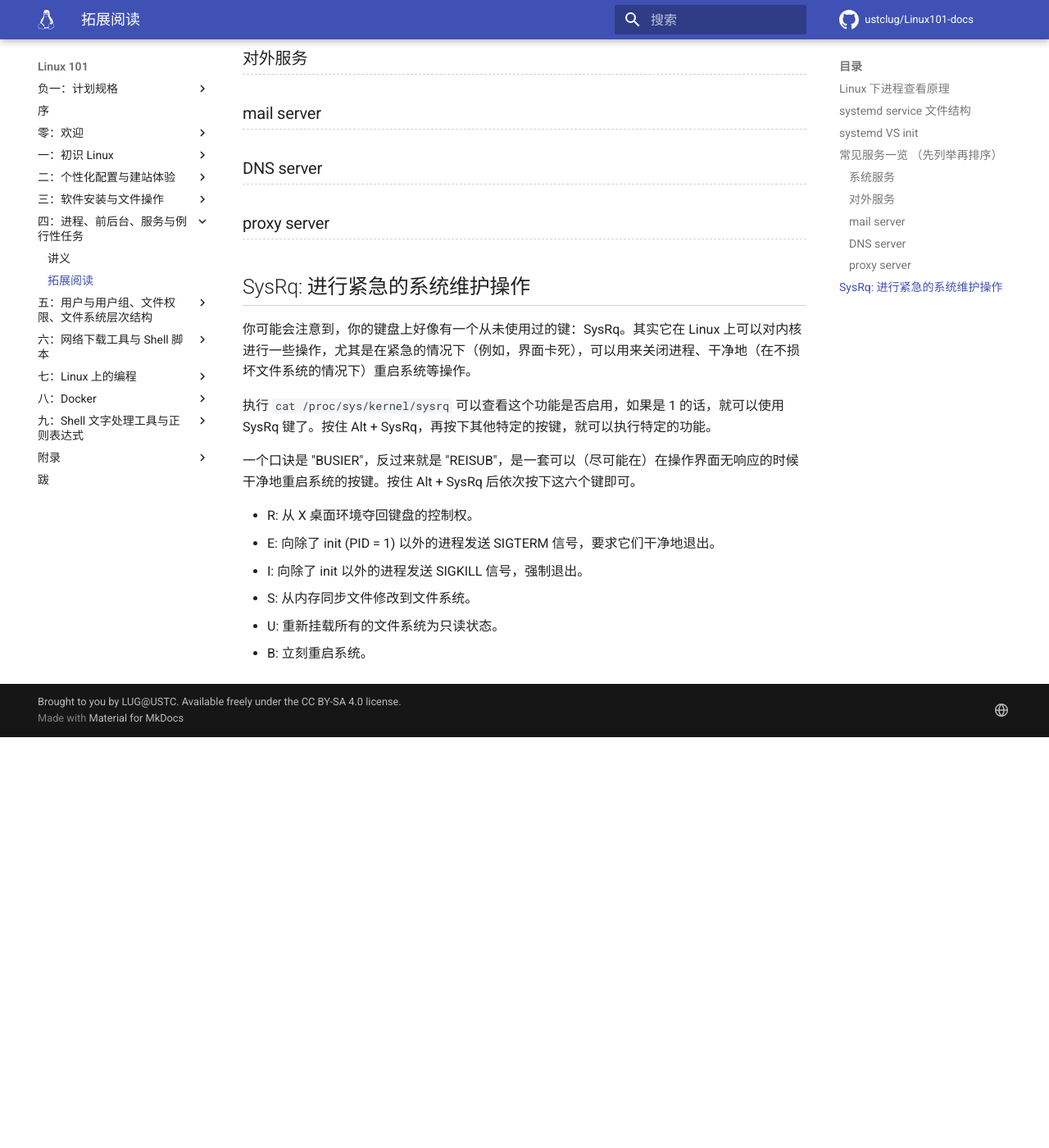
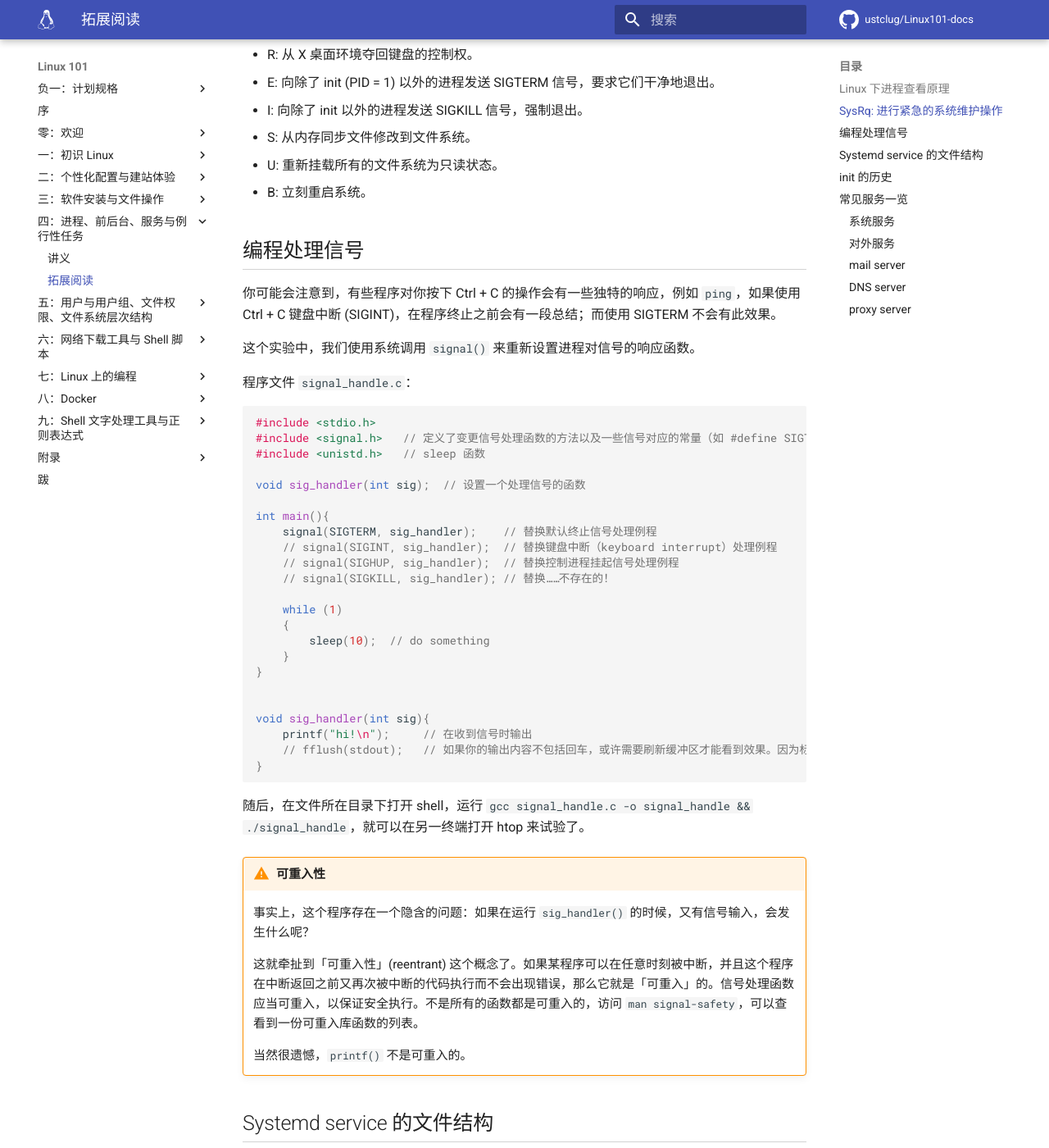
Before and after one commit to ustclug/Linux101-docs, an MkDocs documentation site: the page built from docs/Ch04/supplement.md, in a window 1280 px wide and 1400 px high, scrolled down 1774 px. Shown: the whole window at 82% size. Built offline with MkDocs 1.6.1 and Material for MkDocs 9.7.7, drawn with Linux system fonts in a browser that asks for light colours; comment, search, counter and statistics services are not loaded; before the commit the page ends 2673 px from its top, so only the background shows below that; some of the changed text lies outside the part shown.

Commit message:
Ch04: small fixes

````diff
--- a/docs/Ch04/index.md
+++ b/docs/Ch04/index.md
@@ -371,42 +371,6 @@ xkill
 
     （SIGTSTP、SIGSTOP 也是一样的道理，前者可以由用户按 Ctrl+Z 产生，程序可以见到，后者程序由操作系统强制挂起，无法被程序抗拒。）
 
-
-??? example "额外内容"
-    那么问题来了，如何才能创造一个向上面一样流氓的进程呢？
-
-    这个实验中，我们使用系统调用 signal 来重新设置该进程对信号的响应函数。一些程序如 `ping`，便利用了该机制：如果使用 Ctrl + C 键盘中断（SIGINT），在程序终止之前会有一段总结；而使用 SIGTERM 不会有此效果。
-
-    打开任何一个文本编辑器（或者之前安装的 VSCode），将以下内容复制粘贴进去，命名文件为 `signal_handle.c`：
-
-    ```c
-    #include<stdio.h>
-    #include<signal.h>   //定义了变更信号处理函数的方法以及一些信号对应的常量（如 define SIGTERM 15）
-    #include<unistd.h>   //sleep 函数位置
-
-    void sig_handler(int sig);  //设置一个处理信号的函数
-
-    int main(){
-        signal(SIGTERM, sig_handler);   //替换默认终止信号处理例程
-        //signal(SIGINT, sig_handler);  //以下内容可随意尝试：//替换键盘中断（keyboard interrupt）处理例程
-        //signal(SIGHUP, sig_handler);                      //替换控制进程挂起信号处理例程
-        //signal(SIGKILL, sig_handler);                     //替换……不存在的！
-
-        while (1)
-        {
-            sleep(10);  // do something
-        }
-    }
-
-
-    void sig_handler(int sig){
-        printf("hi!\n");  // 皮一下
-        //fflush(stdout);   //如果你的输出内容不包括回车，或许需要刷新缓冲区才能看到效果。
-    }
-    ```
-
-    随后，在文件所在目录下打开 shell，运行 `gcc signal_handle.c -o signal_handle && chmod +x signal_handle && ./signal_handle` 三连，就可以在另一终端打开 htop 查看成果了。
-
 不过，我们的程序去哪了？别急，按 F3 或者 `/`，都可以实现搜索。（`/` 是许多界面如 vim、man、aptitude 的默认搜索键）
 
 !!! question "思考"
@@ -661,7 +625,7 @@ tmux 做了什么呢？它把在上面运行的所有 shell 托管在一个单
 
 ### 例行性任务 {#cron}
 
-所谓例行性任务，是指基于时间的一次或多次周期性定时任务。在 Linux 中，实现定时任务工作的程序主要有 at 和 crontab，它们无一例外都做为系统服务存在。
+所谓例行性任务，是指基于时间的一次或多次周期性定时任务。在 Linux 中，实现定时任务工作的程序主要有 at 和 crontab，它们无一例外都作为系统服务存在。
 
 #### at 命令 {#at}
 
@@ -697,7 +661,7 @@ $ at now + 1min
 job 3 at Sat Apr 18 16:16:00 2020   # 任务编号与任务开始时间
 ```
 
-等了一分钟后……为什么没有打印出字符串呢？其实是因为 at 默认将 stdout 和 stderr 的内容以邮件形式发送给用户。使用编辑器查看 `/var/mail/$USER` 就可以看到输出了。（但这里很有可能发送不到，因为需要本地安装 mail 相关的服务。）
+等了一分钟后……为什么没有打印出字符串呢？其实是因为 at 默认将标准输出 (stdout) 和标准错误 (stderr) 的内容以邮件形式发送给用户。使用编辑器查看 `/var/mail/$USER` 就可以看到输出了。（但这里很有可能发送不到，因为需要本地安装 mail 相关的服务。）
 
 设置完任务之后，我们需要管理任务，极为自然的想法是用 `at -l` 列出任务，`at -r 编号` 删除任务，不过它们分别是 atq 和 atrm 命令的别名。
 
@@ -709,9 +673,9 @@ cron 命令负责周期性的任务设置，与 at 略有不同的是，cron 的
 
 ```text
 $ crontab --help
-crontab: invalid option -- '-'  # 出现这两行字很正常，许多命令（如ssh）没有专用的 help
-crontab: usage error: unrecognized option  # 选项 ，这里只是寻求简要帮助的一种尝试
-usage:  crontab [-u user] file                   # manpage “应用相关”信息密度是真的低
+crontab: invalid option -- '-'  # 出现这两行字很正常，许多命令（如 ssh）没有专用的 help
+crontab: usage error: unrecognized option  # 输入「错误」的选项时，便会出现简单的使用说明。
+usage:  crontab [-u user] file
         crontab [ -u user ] [ -i ] { -e | -l | -r }
                 (default operation is replace, per 1003.2)
         -e      (edit user's crontab)
@@ -720,7 +684,7 @@ usage:  crontab [-u user] file                   # manpage “应用相关”信
         -i      (prompt before deleting user's crontab)
 ```
 
-可以看到基本命令即对指定用户的例行任务进行显示、编辑、删除。如果任何参数都不添加运行 crontab，将从 stdin 读入设置内容，并覆盖之前的配置。所以如果想以后在现有配置基础上添加，应当在家目录中创建专用文件存储，或者使用 `crontab -e` 来对本用户任务进行编辑。
+可以看到基本命令即对指定用户的例行任务进行显示、编辑、删除。如果任何参数都不添加运行 crontab，将从标准输入 (stdin) 读入设置内容，并覆盖之前的配置。所以如果想以后在现有配置基础上添加，应当在家目录中创建专用文件存储，或者使用 `crontab -e` 来对本用户任务进行编辑。
 
 crontab 的配置格式很简单，对于配置文件的每一行，前半段为时间，后半段为 shell 执行命令。其中前半段的时间配置格式为：
 
@@ -740,20 +704,10 @@ crontab 的配置格式很简单，对于配置文件的每一行，前半段为
 
 ![crontab](images/crontab.gif)
 
-另外，systemd 的 .timer 单元也可以实现定时任务，配置文件的格式与上面的 .service 文件一致，具体可以参考[Systemd 定时器教程](http://www.ruanyifeng.com/blog/2018/03/systemd-timer.html#N101C4)进行配置。
+另外，systemd 的 .timer 单元也可以实现定时任务，配置文件的格式与上面的 .service 文件一致，具体可以参考 [Systemd 定时器教程](http://www.ruanyifeng.com/blog/2018/03/systemd-timer.html#N101C4)进行配置。
 
 ## 其他资料 {#extra-resources}
 
-[解密 TTY —— 李秋豪的博客](https://www.cnblogs.com/liqiuhao/p/9031803.html)
+*The TTY demystified*: [原文](http://www.linusakesson.net/programming/tty/) [中文翻译](https://www.cnblogs.com/liqiuhao/p/9031803.html)
 
 :   本文从 tty 设备说起，顺带涵盖了本章上半部分内容，熟悉基础再看此文，定有收获。（系统功能的设计与最初所使用的硬件总是分不开的，了解硬件就是了解机制。）
-
-[Linux 内核的 GitHub 源码仓库](https://github.com/torvalds/Linux)
-
-:   操作系统的许多特性不是由讲解人或者教科书决定的，如果内心中对操作系统的某些细节有难解的疑惑，不妨从源码中分析得到答案：
-
-    ```shell
-    git clone https://github.com/torvalds/Linux   # 下载源代码到本地
-    ```
-
-    <del>其实直接线上访问就可以，并不是一定要克隆一份呢</del>
--- a/docs/Ch04/supplement.md
+++ b/docs/Ch04/supplement.md
@@ -57,22 +57,6 @@ NSpgid:	1
 
 也许第一个文件不是那么好看，但第二个文件就很直白了。至此可以得出结论，根目录下 `/proc` 文件夹储存进程信息，而 htop 等命令通过对该文件夹下的文件进行自动读取来监视进程。实际上，`/proc` 是一个虚拟的文件系统，存在于内存中，反映着系统的运行状态。
 
-## systemd service 文件结构
-
-## systemd VS init
-
-## 常见服务一览 （先列举再排序）
-
-### 系统服务
-
-### 对外服务
-
-### mail server
-
-### DNS server
-
-### proxy server
-
 
 <!-- - 内核文件为什么以 **vmlinuz-版本号** 命名？
 
@@ -96,3 +80,62 @@ NSpgid:	1
 - S: 从内存同步文件修改到文件系统。
 - U: 重新挂载所有的文件系统为只读状态。
 - B: 立刻重启系统。
+
+## 编程处理信号 {#signal-programming}
+
+你可能会注意到，有些程序对你按下 Ctrl + C 的操作会有一些独特的响应，例如 `ping`，如果使用 Ctrl + C 键盘中断 (SIGINT)，在程序终止之前会有一段总结；而使用 SIGTERM 不会有此效果。
+
+这个实验中，我们使用系统调用 `signal()` 来重新设置进程对信号的响应函数。
+
+程序文件 `signal_handle.c`：
+
+```c
+#include <stdio.h>
+#include <signal.h>   // 定义了变更信号处理函数的方法以及一些信号对应的常量（如 #define SIGTERM 15）
+#include <unistd.h>   // sleep 函数
+
+void sig_handler(int sig);  // 设置一个处理信号的函数
+
+int main(){
+    signal(SIGTERM, sig_handler);    // 替换默认终止信号处理例程
+    // signal(SIGINT, sig_handler);  // 替换键盘中断（keyboard interrupt）处理例程
+    // signal(SIGHUP, sig_handler);  // 替换控制进程挂起信号处理例程
+    // signal(SIGKILL, sig_handler); // 替换……不存在的！
+
+    while (1)
+    {
+        sleep(10);  // do something
+    }
+}
+
+
+void sig_handler(int sig){
+    printf("hi!\n");     // 在收到信号时输出
+    // fflush(stdout);   // 如果你的输出内容不包括回车，或许需要刷新缓冲区才能看到效果。因为标准输出是按行缓冲的。
+}
+```
+
+随后，在文件所在目录下打开 shell，运行 `gcc signal_handle.c -o signal_handle && ./signal_handle`，就可以在另一终端打开 htop 来试验了。
+
+!!! warning "可重入性"
+    事实上，这个程序存在一个隐含的问题：如果在运行 `sig_handler()` 的时候，又有信号输入，会发生什么呢？
+
+    这就牵扯到「可重入性」(reentrant) 这个概念了。如果某程序可以在任意时刻被中断，并且这个程序在中断返回之前又再次被中断的代码执行而不会出现错误，那么它就是「可重入」的。信号处理函数应当可重入，以保证安全执行。不是所有的函数都是可重入的，访问 `man signal-safety`，可以查看到一份可重入库函数的列表。
+
+    当然很遗憾，`printf()` 不是可重入的。
+
+## Systemd service 的文件结构
+
+## `init` 的历史
+
+## 常见服务一览
+
+### 系统服务
+
+### 对外服务
+
+### mail server
+
+### DNS server
+
+### proxy server
````
Also changed, not shown: other parts of docs/Ch04/supplement.md (+2 -2 lines).
